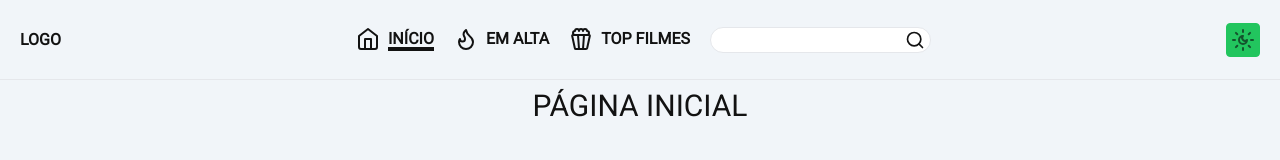
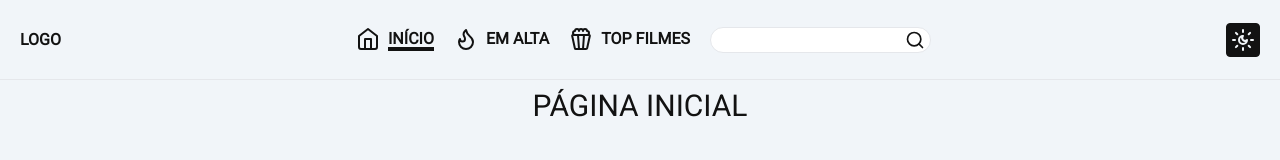
Before and after one commit to luiz2k/betterbox-web, a Next.js app: page / in a window 1280 px wide. Shown: the top 160 px of the page. Built offline with nearby package versions, Linux system fonts and the light colour scheme.

Commit message:
fix: Deixado o tema padrão do button como esperado

```diff
--- a/src/components/Button/Button.tsx
+++ b/src/components/Button/Button.tsx
@@ -51,7 +51,7 @@ const button = tv({
     },
   },
   defaultVariants: {
-    theme: "greenFill",
+    theme: "adaptable",
     paddingX: "normal",
     paddingY: "normal",
     Weight: "normal",
```
